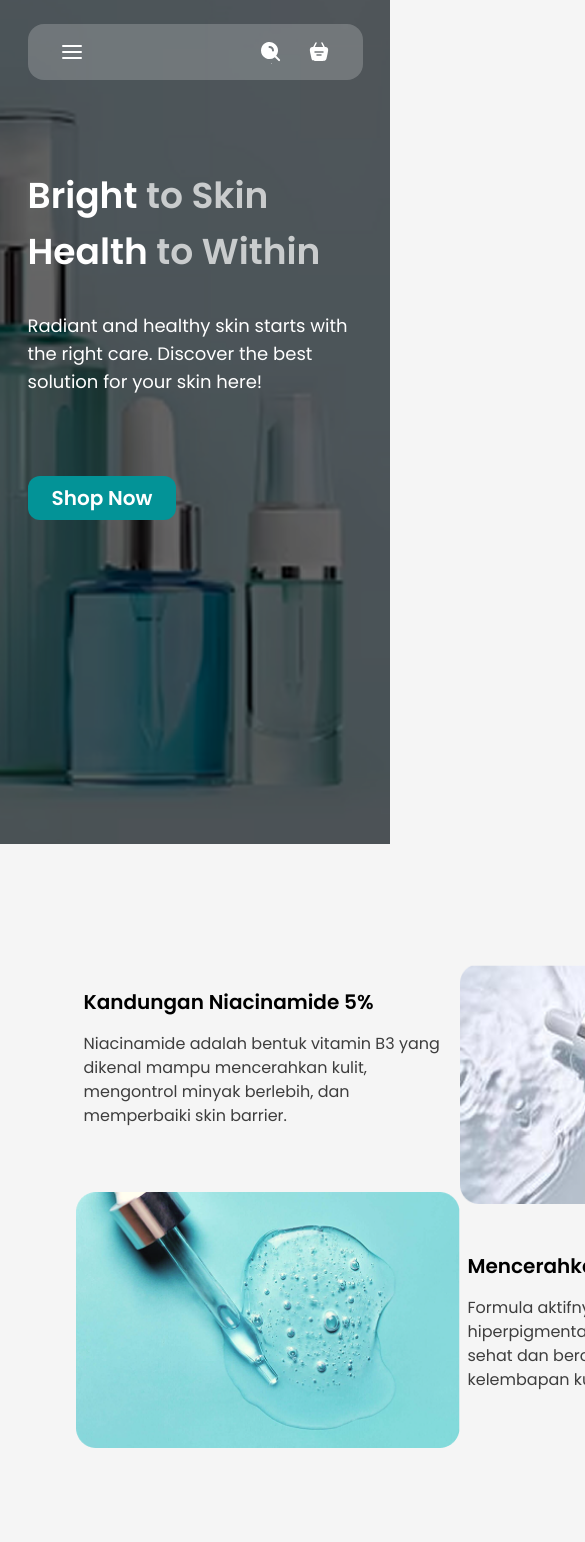
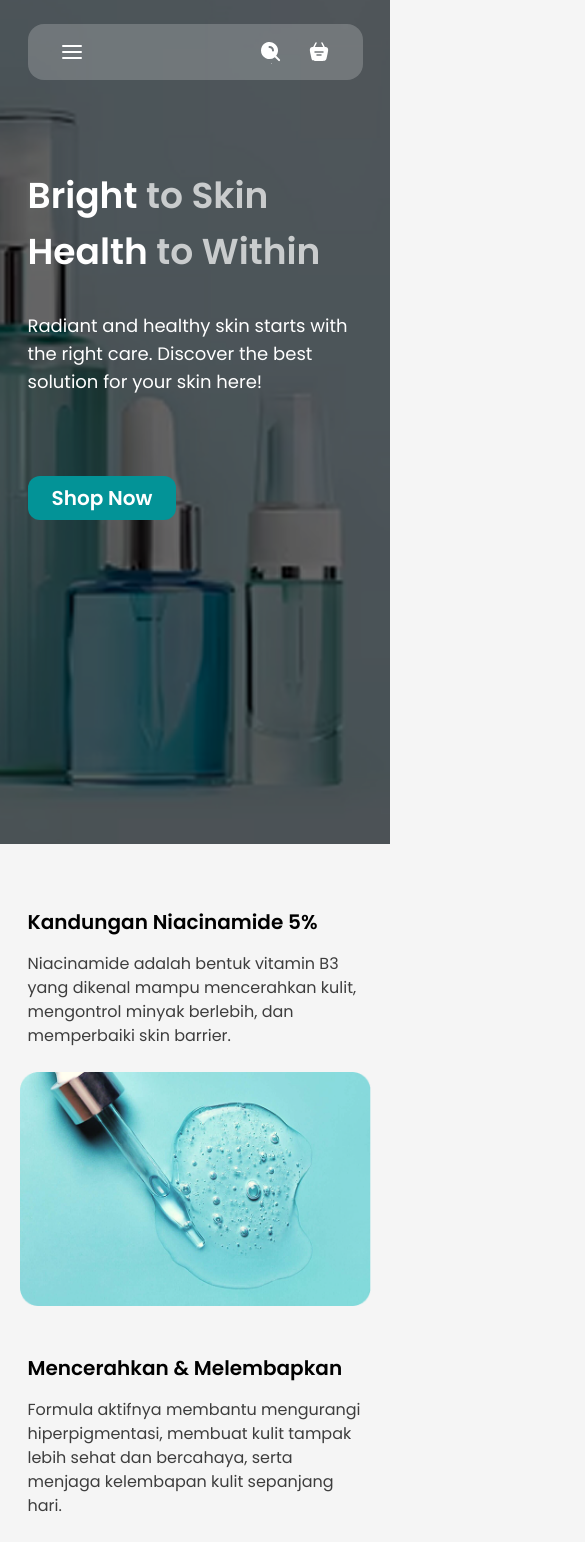
Before and after one commit to Komalasari076/Landing-Page-Skin-Beauty, a React (Vite) app: page / in a window 390 px wide. Shown: the top 1542 px of the page, 585 px wide, since content can reach past the window. Built offline with nearby package versions, Linux system fonts and the light colour scheme.

Commit message:
style: menambahkan respontivitas di section benefits

```diff
--- a/src/App.jsx
+++ b/src/App.jsx
@@ -13,12 +13,12 @@ function App() {
       <Hero />
       <div className="max-w-9/10 m-auto">
         <Benefits />
-        <Product />
+        {/* <Product />
         <Testimonial />
         <Blog />
-        <FAQ />
+        <FAQ /> */}
       </div>
-      <Footer />
+      {/* <Footer /> */}
     </>
   );
 }
--- a/src/components/Benefits.jsx
+++ b/src/components/Benefits.jsx
@@ -5,8 +5,8 @@ import tested from "../assets/tested.png";
 
 export default function Benefits() {
   return (
-    <section className="flex justify-between items-start my-30 px-14">
-      <div className="flex flex-col gap-14">
+    <section className="flex flex-col lg:flex-row justify-between items-start gap-6 my-10 lg:my-20 lg:px-14">
+      <div className="flex flex-col gap-4 lg:gap-14 w-full">
         <HeadDesc
           title="Kandungan Niacinamide 5%"
           description="Niacinamide adalah bentuk vitamin B3 yang dikenal mampu mencerahkan kulit, mengontrol minyak berlebih, dan memperbaiki skin barrier."
@@ -14,7 +14,7 @@ export default function Benefits() {
         <img src={niacinamide} alt="Kandungan Niacinamide 5%" />
       </div>
 
-      <div className="flex flex-col-reverse gap-6">
+      <div className="flex flex-col lg:flex-col-reverse gap-4 lg:gap-6 w-full">
         <HeadDesc
           title="Mencerahkan & Melembapkan"
           description="Formula aktifnya membantu mengurangi hiperpigmentasi, membuat kulit tampak lebih sehat dan bercahaya, serta menjaga kelembapan kulit sepanjang hari."
@@ -22,7 +22,7 @@ export default function Benefits() {
         <img src={bright} alt="Mencerahkan & Melembapkan" />
       </div>
 
-      <div className="flex flex-col gap-8">
+      <div className="flex flex-col lg:gap-8 gap-4 w-full">
         <HeadDesc
           title="Dermatologically Tested"
           description="Produk ini telah melewati uji klinis oleh dermatologis dan terbukti aman untuk semua jenis kulit, termasuk kulit sensitif. Bebas dari paraben, alkohol, dan bahan berbahaya lainnya."
--- a/src/components/reusable/HeadDesc.jsx
+++ b/src/components/reusable/HeadDesc.jsx
@@ -1,6 +1,6 @@
 export default function HeadDesc({ title, description }) {
   return (
-    <div className="flex flex-col gap-4 w-sm p-2 mt-4">
+    <div className="flex flex-col gap-4 w-full p-2 mt-4">
       <h3 className="text-xl font-semibold">{title}</h3>
       <p className="opacity-75">{description}</p>
     </div>
```
